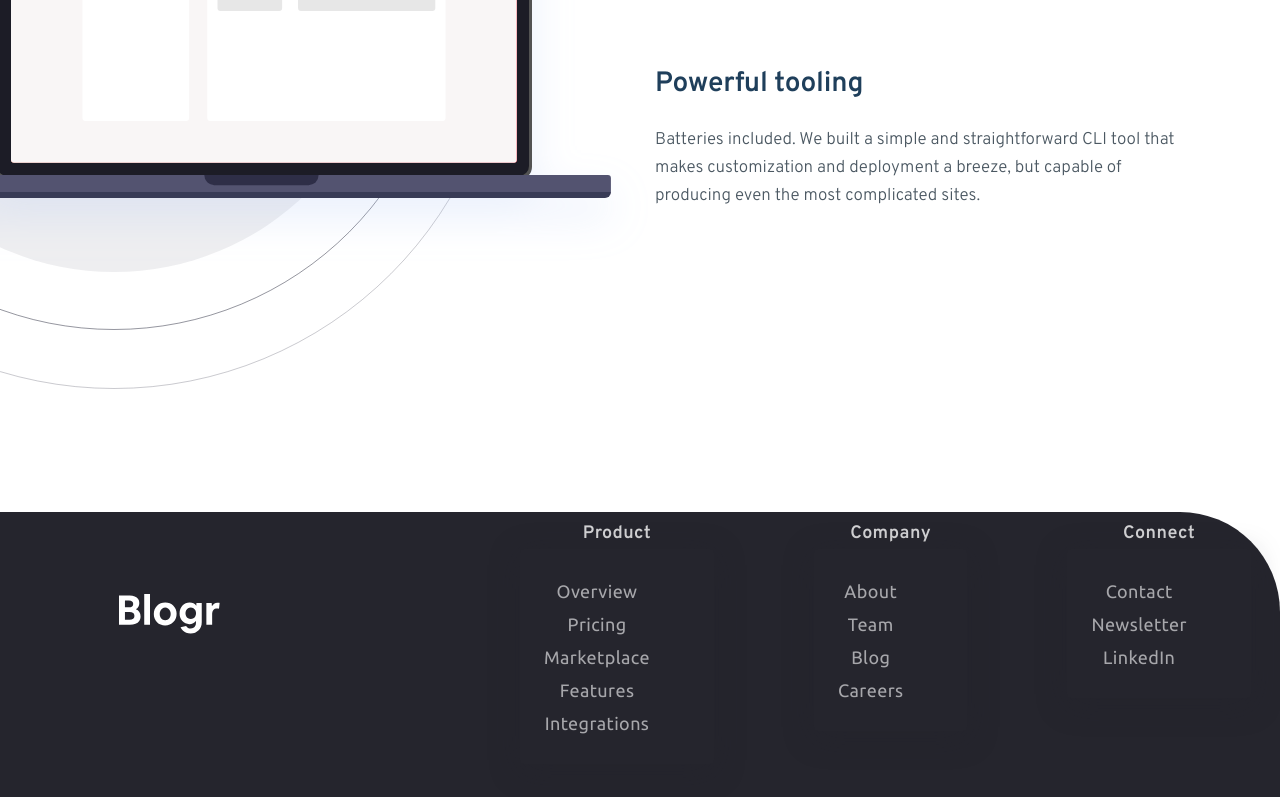
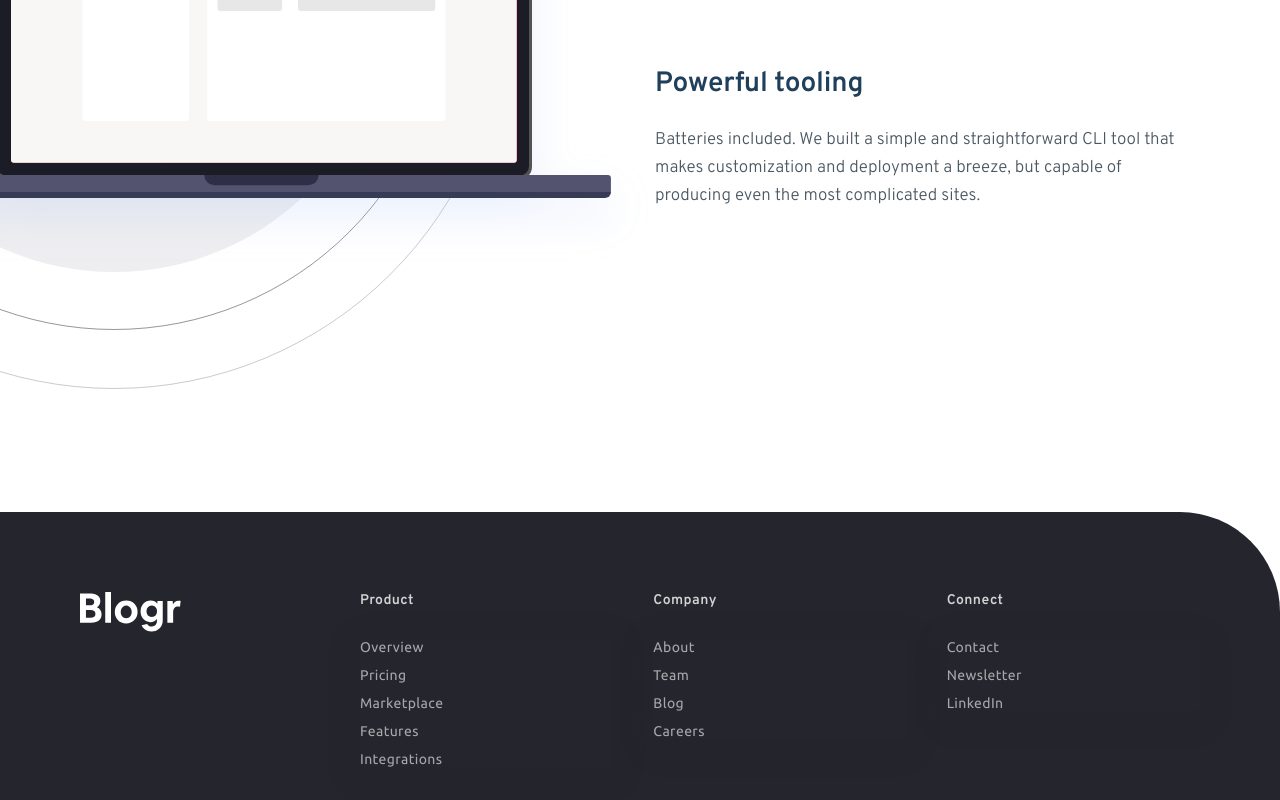
Before and after one commit to rachidbend/blogr-landing-page, a website: page index.html in a window 1280 px wide. Shown: the part 2518-3318 px from the top of the page. Drawn offline with Linux system fonts and the light colour scheme.

Commit message:
made some adjustments to footer in laptop view

```diff
--- a/sass/comonents/_grid.scss
+++ b/sass/comonents/_grid.scss
@@ -24,6 +24,9 @@ $media--large-desktop: 100em;
   @media (min-width: $media--tablet) {
     grid-template-columns: 1fr 1fr 1fr;
   }
+  @media (min-width: $media--tablet-landscape) {
+    gap: 0rem;
+  }
 }
 
 .grid--footer {
--- a/sass/layout/_footer.scss
+++ b/sass/layout/_footer.scss
@@ -11,6 +11,7 @@ $media--large-desktop: 100em;
   color: var(--color-neutral-white);
   margin-top: 9.4rem;
   padding-bottom: 3.3rem;
+  padding-top: 8rem;
 
   .container {
     padding: 0 2.4rem;
@@ -19,6 +20,10 @@ $media--large-desktop: 100em;
       margin: 0 auto;
       padding: 0 4rem;
     }
+
+    @media (min-width: $media--tablet-landscape) {
+      max-width: 120rem;
+    }
   }
 
   .logo {
@@ -26,9 +31,46 @@ $media--large-desktop: 100em;
     margin-top: 7.5rem;
     margin-bottom: 4.6rem;
 
+    @media (min-width: $media--tablet-landscape) {
+      margin-top: 0;
+      margin-bottom: 0;
+      text-align: left;
+    }
+
     img {
       height: 4rem;
       width: auto;
+
+      @media (min-width: $media--tablet-landscape) {
+        margin-top: 0;
+        margin-bottom: 0;
+      }
     }
   }
 }
+
+// *****************
+// FOOTER NAVIGATION
+// *****************
+.nav--footer {
+  .nav__list {
+    margin: 0;
+    padding-top: 0;
+    gap: 4rem;
+    width: auto;
+  }
+  .nav__link:link,
+  .nav__link:visited {
+    font-size: 1.4rem;
+  }
+  .nav__link--open:link,
+  .nav__link--open:visited {
+    justify-content: start;
+    margin-bottom: 3rem;
+  }
+  .nav__list--tab {
+    padding: 0;
+    margin-top: 0;
+    align-items: flex-start;
+  }
+}
```
Also changed, not shown: dist/css/main.css, 1 other file.
